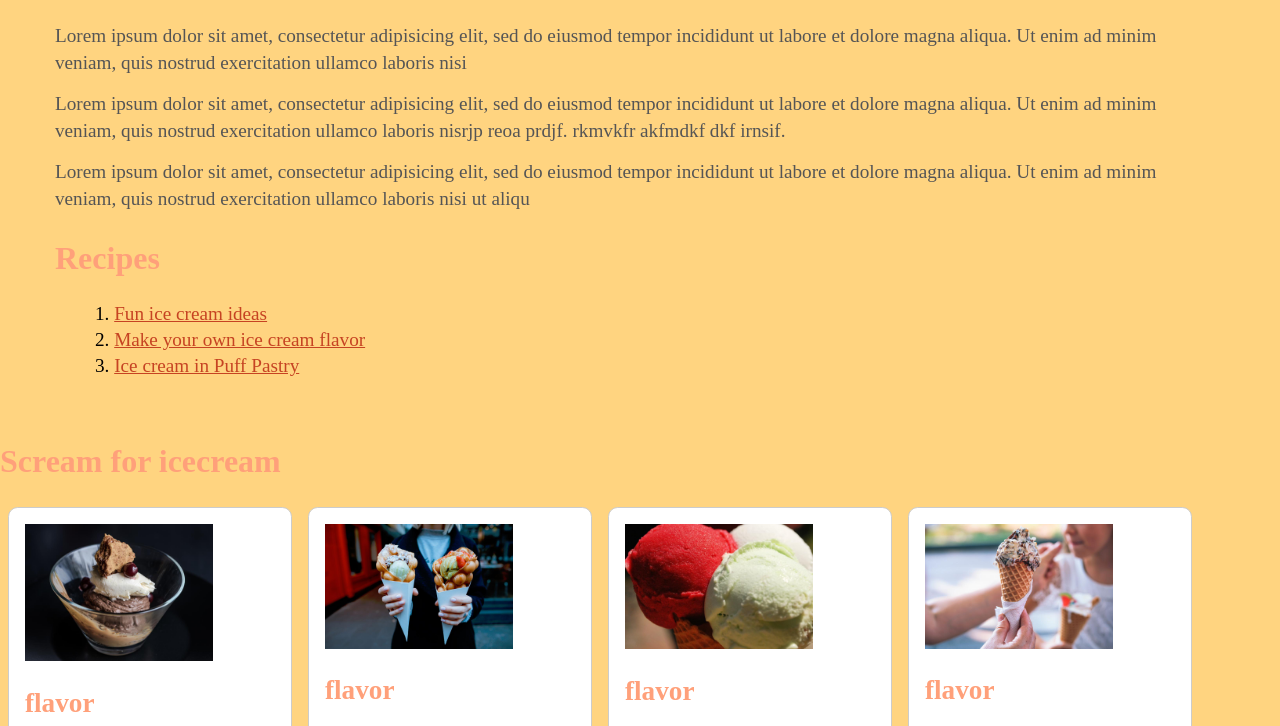
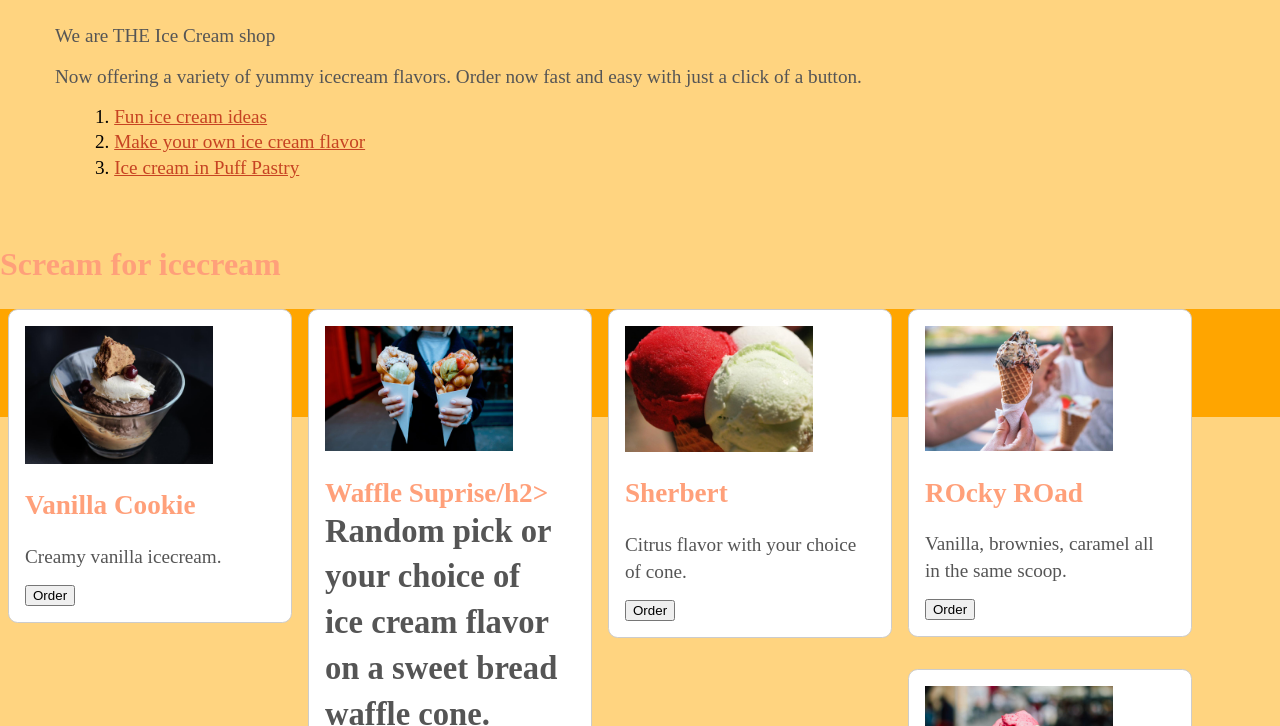
Before and after one commit to denisereb/Store, a plain HTML site: page index.html in a window 1280 px wide. Shown: the part 551-1277 px from the top of the page. Drawn offline with Linux system fonts and the light colour scheme.

Commit message:
Add files via upload

```diff
--- a/index.html
+++ b/index.html
@@ -35,16 +35,8 @@
 		<section id="sidebar">
 		<!--Sidebar Text-->
 			<h1>About Us</h1>
-			<p> Lorem ipsum dolor sit amet, consectetur adipisicing elit, sed do eiusmod
-			tempor incididunt ut labore et dolore magna aliqua. Ut enim ad minim veniam,
-			quis nostrud exercitation ullamco laboris nisi </p>
-			<p>Lorem ipsum dolor sit amet, consectetur adipisicing elit, sed do eiusmod
-			tempor incididunt ut labore et dolore magna aliqua. Ut enim ad minim veniam,
-			quis nostrud exercitation ullamco laboris nisrjp reoa prdjf. rkmvkfr akfmdkf dkf irnsif.</p>
-			<p> Lorem ipsum dolor sit amet, consectetur adipisicing elit, sed do eiusmod
-			tempor incididunt ut labore et dolore magna aliqua. Ut enim ad minim veniam,
-			quis nostrud exercitation ullamco laboris nisi ut aliqu</p>
-			<h1>Recipes</h1>
+			<p> We are THE Ice Cream shop</p>
+			<p>Now offering a variety of yummy icecream flavors. Order now fast and easy with just a click of a button.</p>
 			<ol>
 				<li><a href="#">Fun ice cream ideas</a></li>
 				<li><a href="#">Make your own ice cream flavor</a></li>
@@ -62,42 +54,38 @@
 		<!--Main Section-->
 		<h1>Scream for icecream</h1>
 		<!--Six different cheeses-->
+		<div class="icecream">
 			<div class="panel">
 				<img src="img/sss.jpg" class="icecream" alt="cheese" border="0"/>
-			<h2>flavor</h2>
-			<p>Lorem ipsum dolor sit amet, consectetur adipisicing elit, sed do eiusmod
-			tempor incididunt ut labore et dolore magna.</p>
+				<h2>Vanilla Cookie</h2>
+				<p>Creamy vanilla icecream.</p>
 				<button>Order</button>
 			</div>
 			<div class="panel">
 				<img  src="img/la.jpg" class="icecream" alt="cheese" border="0"/>
-			<h2>flavor</h2>
-			<p>Lorem ipsum dolor sit amet, consectetur adipisicing elit, sed do eiusmod
-			tempor incididunt ut labore et dolore magna.</p>
+				<h2>Waffle Suprise/h2>
+				<p>Random pick or your choice of ice cream flavor on a sweet bread waffle cone.</p>
 				<button>Order</button>
 			</div>
 			<div class="panel">
 				<img src="img/or.jpg" class="icecream" alt="cheese" border="0"/>
-			<h2>flavor</h2>
-			<p>Lorem ipsum dolor sit amet, consectetur adipisicing elit, sed do eiusmod
-			tempor incididunt ut labore et dolore magna.</p>
+				<h2>Sherbert</h2>
+				<p>Citrus flavor with your choice of cone.</p>
 				<button>Order</button>
 			</div>
 			<div class="panel">
 				<img src="img/hap.jpg" class="icecreame" alt="cheese" border="0"/>
-			<h2>flavor</h2>
-			<p>Lorem ipsum dolor sit amet, consectetur adipisicing elit, sed do eiusmod
-			tempor incididunt ut labore et dolore magna.</p>
+				<h2>ROcky ROad</h2>
+				<p>Vanilla, brownies, caramel all in the same scoop.</p>
 				<button>Order</button>
 			</div>
 			<div class="panel">
 				<img src="img/jap.jpg" class="icecream" alt="cheese" border="0"/>
-			<h2>flavor</h2>
-			<p>Lorem ipsum dolor sit amet, consectetur adipisicing elit, sed do eiusmod
-			tempor incididunt ut labore et dolore magna.</p>
+				<h2>Classic</h2>
+				<p>Click her for the classic flavors.</p>
 				<button>Order</button>
 			</div>
-		<div class="clear"></div>
+		</div>
 	</section>
 
 	<footer>
```
Lines whose indentation alone changed are shown as unchanged.
